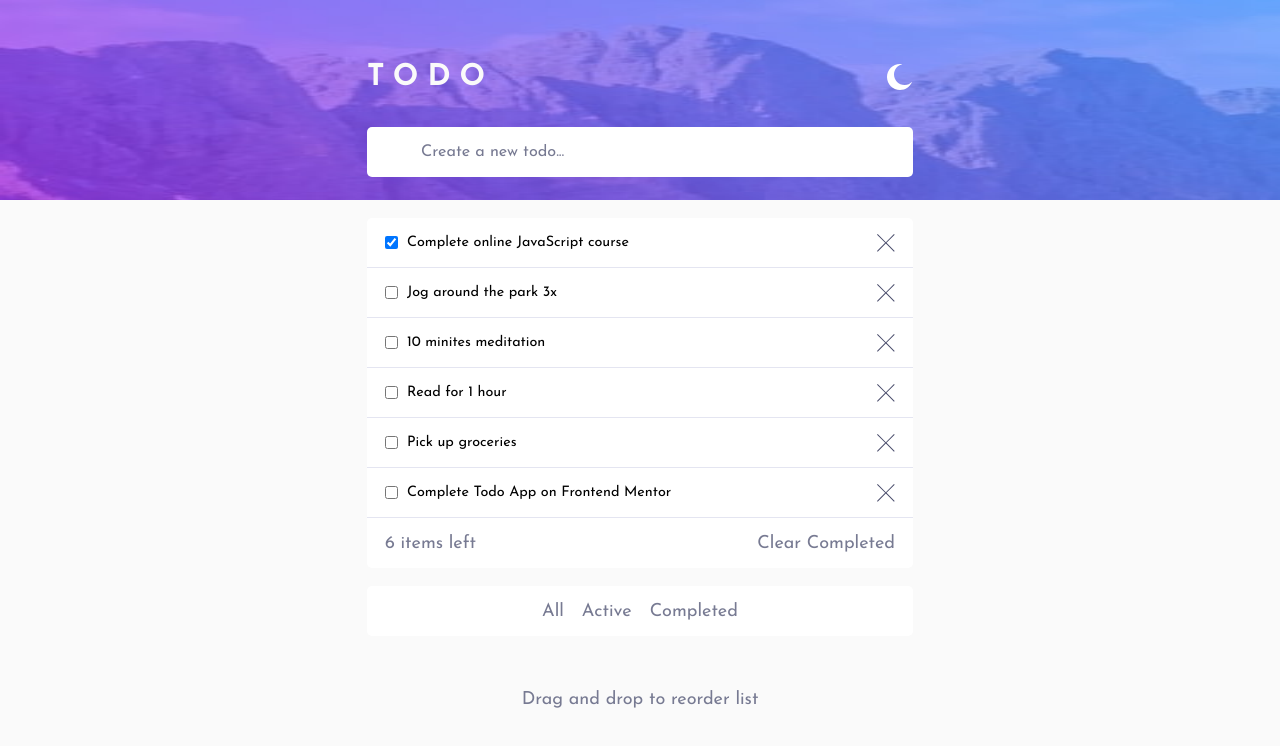
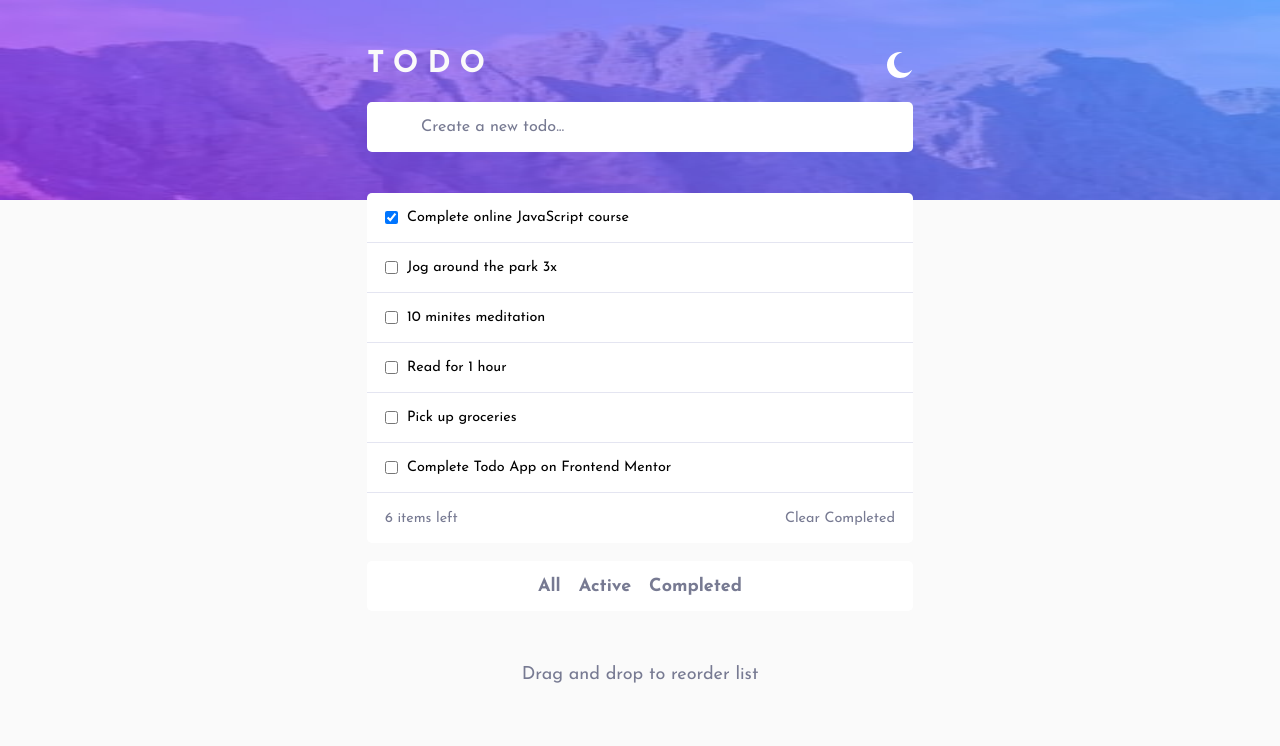
Before and after one commit to shiv-chan/react-todo-app, a React (Create React App) app: page / in a window 1280 px wide. Shown: the top 746 px of the page. Built offline with nearby package versions, Linux system fonts and the light colour scheme; some icons are missing.

Commit message:
Toggle cross icon when hovered or touched

```diff
--- a/src/features/todo/Todo.js
+++ b/src/features/todo/Todo.js
@@ -83,7 +83,22 @@ export default function Todo() {
 			</section>
 			<section className="todo-items-list">
 				{allTodos.map((todo) => (
-					<div key={todo.id} data-todo-id={todo.id}>
+					<div
+						key={todo.id}
+						data-todo-id={todo.id}
+						onMouseOver={(e) =>
+							e.currentTarget.children[2].classList.add('show')
+						}
+						onMouseLeave={(e) =>
+							e.currentTarget.children[2].classList.remove('show')
+						}
+						onTouchStart={(e) =>
+							e.currentTarget.children[2].classList.toggle('show')
+						}
+						onTouchCancel={(e) =>
+							e.currentTarget.children[2].classList.remove('show')
+						}
+					>
 						<input
 							type="checkbox"
 							name="todo-check"
--- a/src/scss/_header.scss
+++ b/src/scss/_header.scss
@@ -1,6 +1,6 @@
 header {
 	width: 100%;
-	height: 100px;
+	height: 75px;
 	display: flex;
 	justify-content: space-between;
 	align-items: center;
--- a/src/scss/_todo.scss
+++ b/src/scss/_todo.scss
@@ -64,6 +64,12 @@ main {
 
 			img {
 				margin-left: auto;
+				opacity: 0;
+				cursor: pointer;
+
+				&.show {
+					opacity: 1;
+				}
 			}
 		}
 	}
@@ -73,6 +79,10 @@ main {
 		justify-content: space-between;
 		align-items: center;
 		color: $dark-grayish-blue;
+
+		& * {
+			font-size: 0.8rem;
+		}
 
 		button {
 			border: none;
@@ -99,6 +109,7 @@ main {
 			color: $dark-grayish-blue;
 			cursor: pointer;
 			margin: 0 0.5rem;
+			font-weight: bold;
 
 			&:hover {
 				color: $bright-blue;
```
